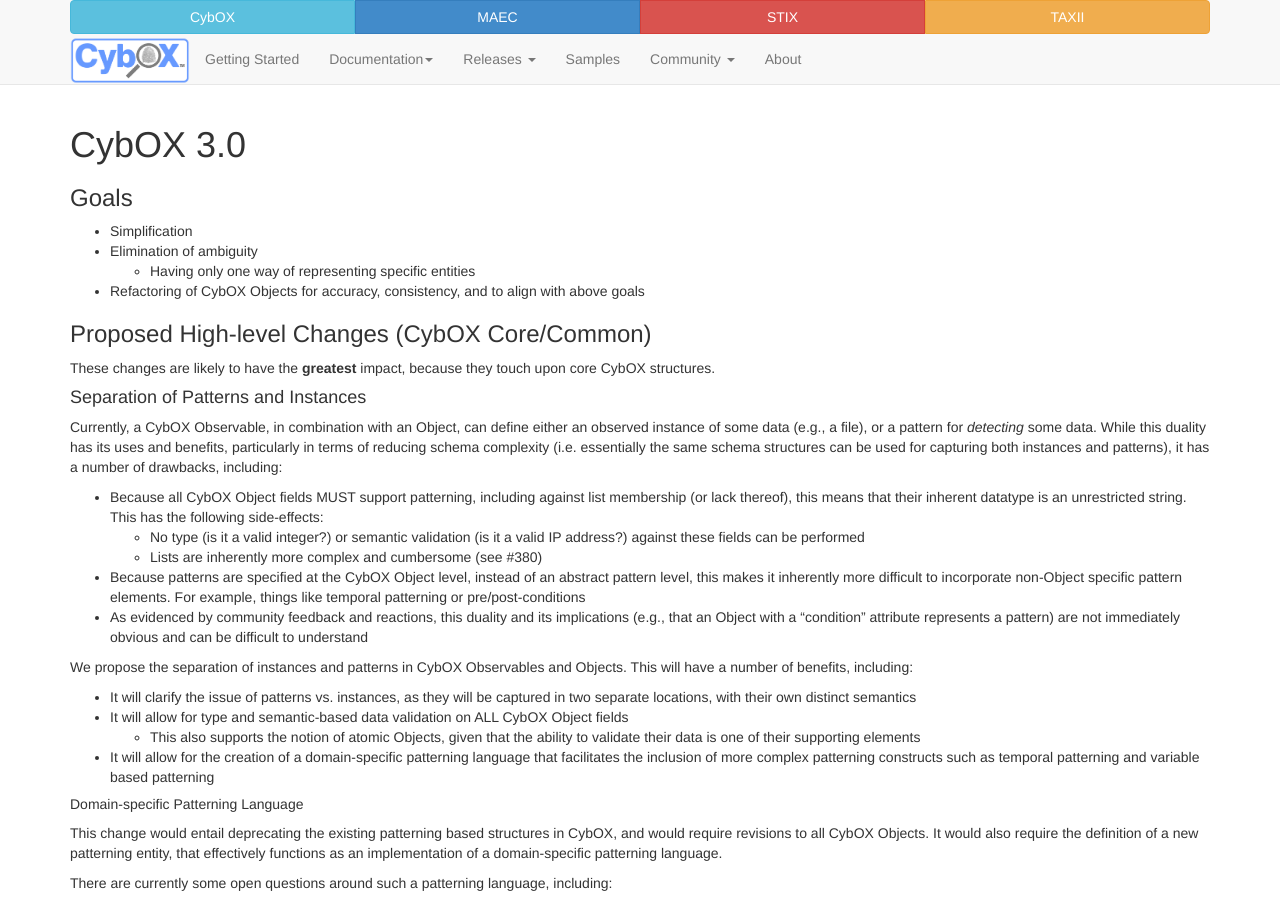
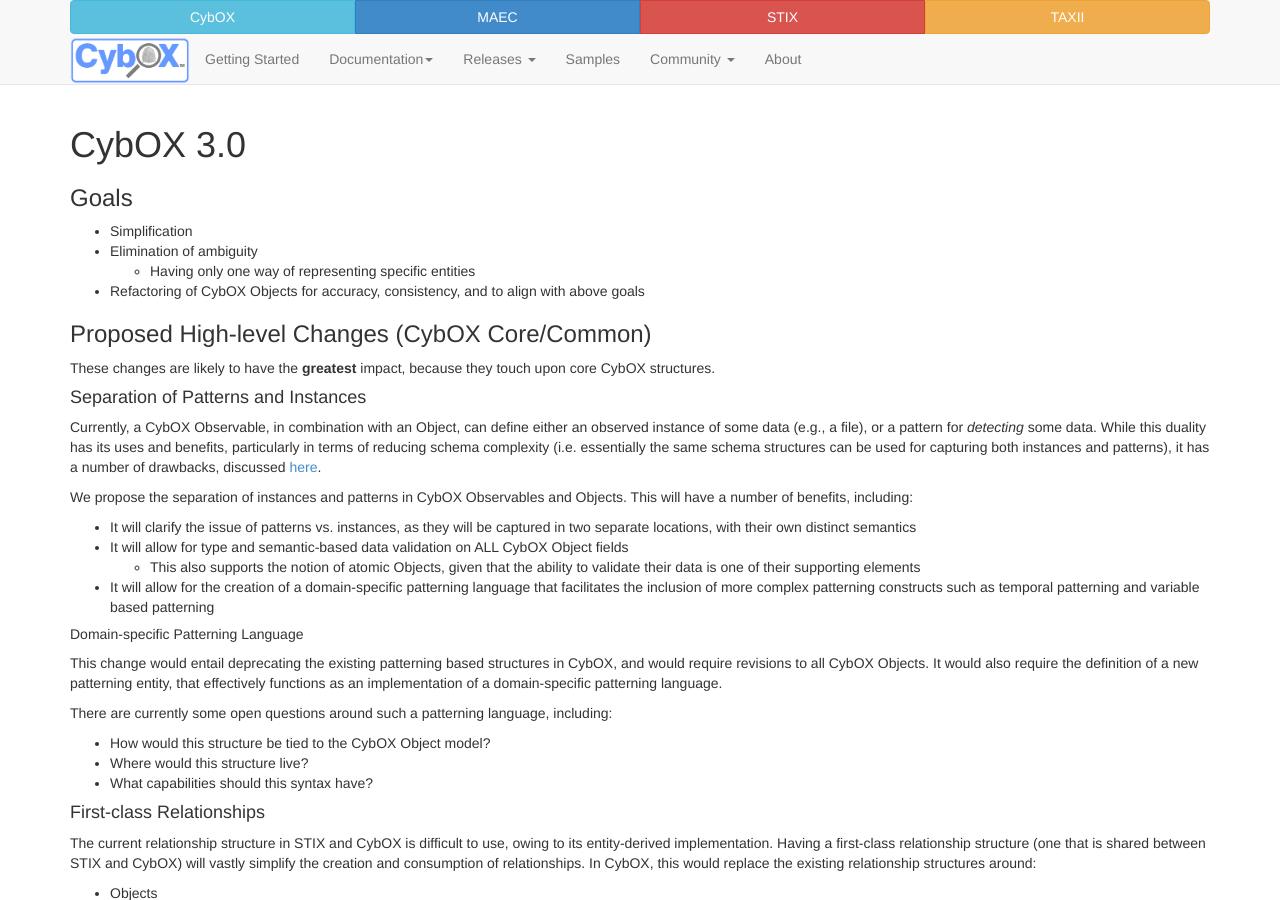
Before and after one commit to CybOXProject/cyboxproject.github.io, a Jekyll site: the page built from cybox3.0/index.md, in a window 1280 px wide and 900 px high. Built offline with Jekyll 4.4.1, drawn with Linux system fonts in a browser that asks for light colours; Markdown is read by kramdown in place of the engine named in the settings.

Commit message:
Shortened Pattern/Instance section

```diff
--- a/cybox3.0/index.md
+++ b/cybox3.0/index.md
@@ -16,13 +16,7 @@
 These changes are likely to have the **greatest** impact, because they touch upon core CybOX structures.
 
 #### Separation of Patterns and Instances
-Currently, a CybOX Observable, in combination with an Object, can define either an observed instance of some data (e.g., a file), or a pattern for *detecting* some data. While this duality has its uses and benefits, particularly in terms of reducing schema complexity (i.e. essentially the same schema structures can be used for capturing both instances and patterns), it has a number of drawbacks, including:
-
-* Because all CybOX Object fields MUST support patterning, including against list membership (or lack thereof), this means that their inherent datatype is an unrestricted string. This has the following side-effects:
-    * No type (is it a valid integer?) or semantic validation (is it a valid IP address?) against these fields can be performed
-    * Lists are inherently more complex and cumbersome (see #380)
-* Because patterns are specified at the CybOX Object level, instead of an abstract pattern level, this makes it inherently more difficult to incorporate non-Object specific pattern elements. For example, things like temporal patterning or pre/post-conditions
-* As evidenced by community feedback and reactions, this duality and its implications (e.g., that an Object with a "condition" attribute represents a pattern) are not immediately obvious and can be difficult to understand
+Currently, a CybOX Observable, in combination with an Object, can define either an observed instance of some data (e.g., a file), or a pattern for *detecting* some data. While this duality has its uses and benefits, particularly in terms of reducing schema complexity (i.e. essentially the same schema structures can be used for capturing both instances and patterns), it has a number of drawbacks, discussed [here](https://github.com/CybOXProject/schemas/issues/381).
 
 We propose the separation of instances and patterns in CybOX Observables and Objects. This will have a number of benefits, including:
 
```
